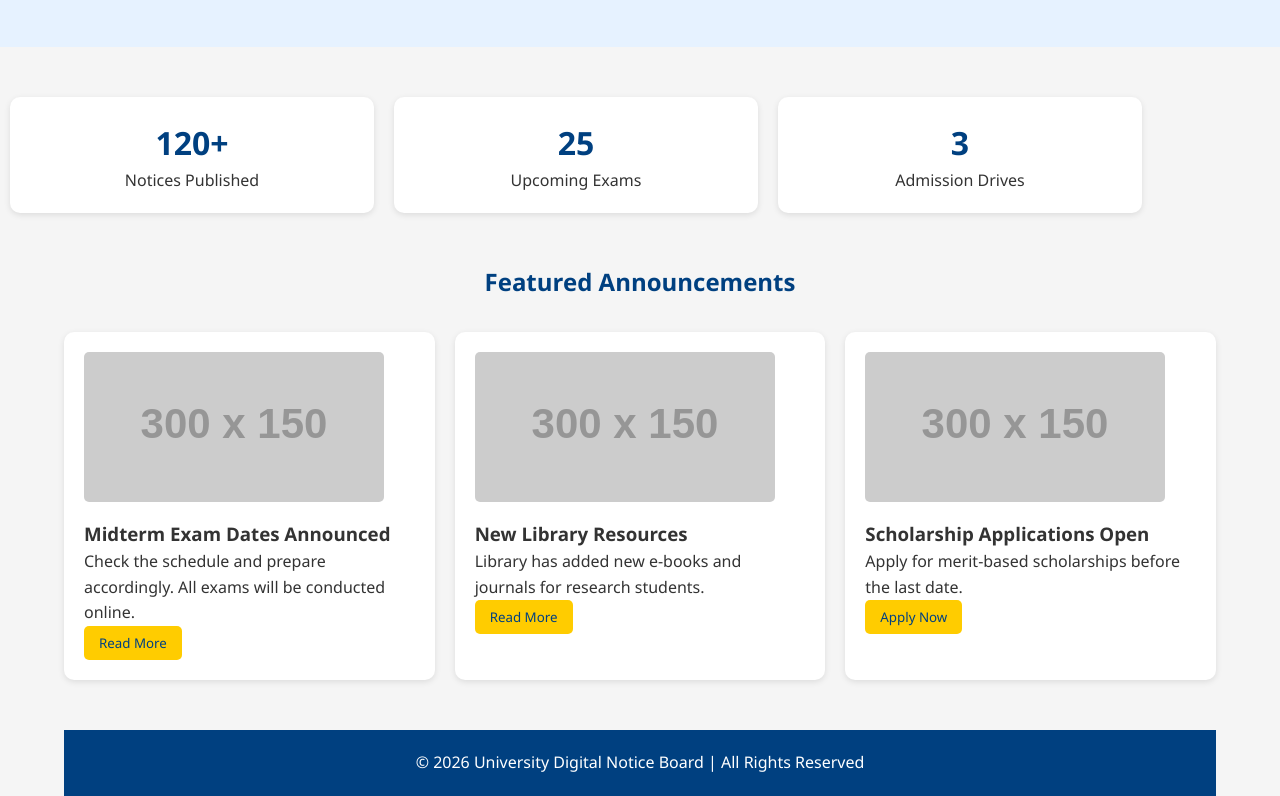
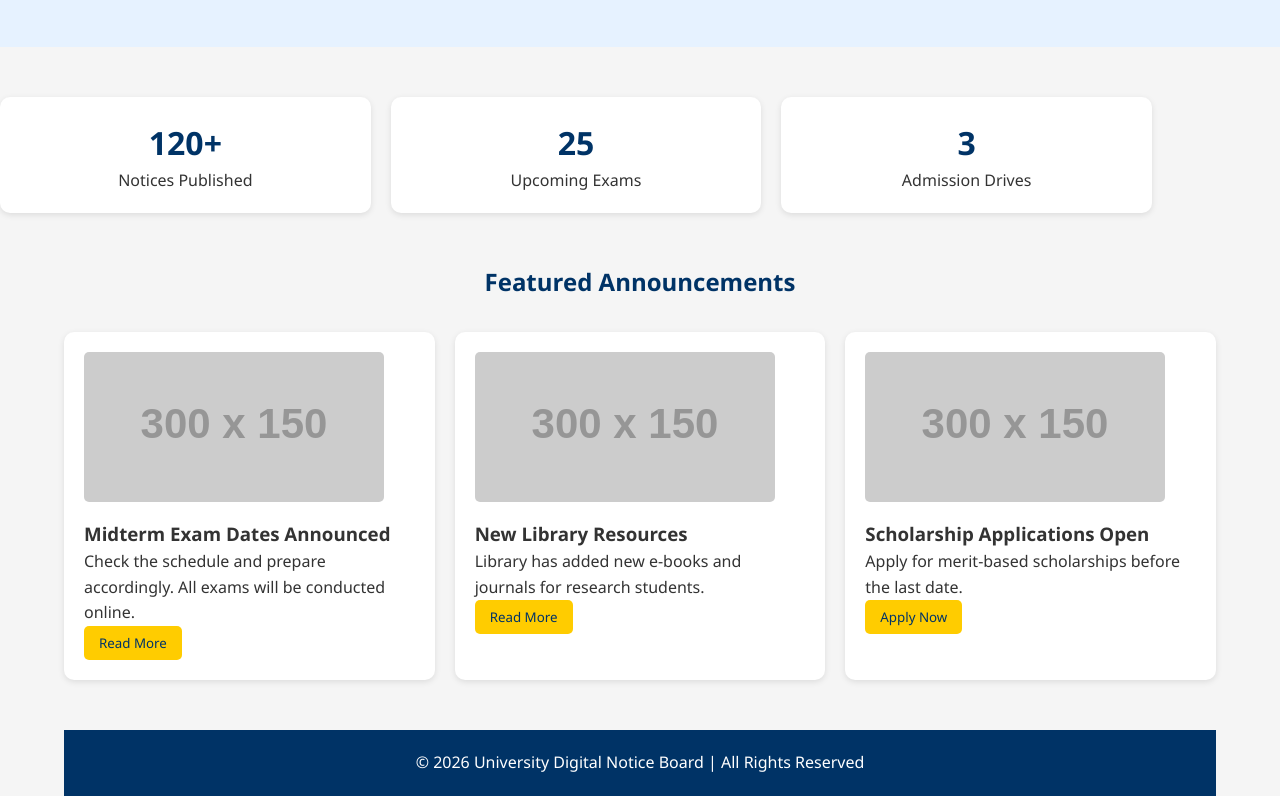
Before and after one commit to Ahsan108art/ucp_notice_board, a website: page src/index.html in a window 1280 px wide. Shown: the part 668-1464 px from the top of the page. Drawn offline with Linux system fonts and the light colour scheme; placeholder pictures from the web are drawn by us.

Commit message:
feature/index-page is pushed

```diff
--- a/styles/style.css
+++ b/styles/style.css
@@ -20,7 +20,7 @@ body {
 
 /* HEADER */
 .header {
-    background-color: #004080;
+    background-color: #036; /* #004080 → #036 short hex */
     color: #fff;
     padding: 20px 0;
     text-align: center;
@@ -45,7 +45,7 @@ body {
 }
 
 .header nav a.active {
-    border-bottom: 2px solid #ffcc00;
+    border-bottom: 2px solid #fc0; /* #ffcc00 → #fc0 short hex */
 }
 
 /* HERO SECTION */
@@ -66,7 +66,7 @@ body {
 }
 
 .btn-primary {
-    background-color: #004080;
+    background-color: #036; /* #004080 → #036 short hex */
     color: #fff;
     padding: 10px 20px;
     border: none;
@@ -76,7 +76,7 @@ body {
 }
 
 .btn-primary:hover {
-    background-color: #003366;
+    background-color: #036; /* #003366 → #036 short hex */
 }
 
 .hero img {
@@ -87,31 +87,36 @@ body {
 
 /* STATS SECTION */
 .stats {
-    display: flex;
-    justify-content: space-between;
+    display: grid; /* prefer grid for uniformity */
+    grid-template-columns: repeat(auto-fit, minmax(250px, 1fr));
+    gap: 20px;
     margin: 50px 0;
 }
 
 .stats .card {
     background-color: #fff;
     padding: 20px;
-    flex: 1;
-    margin: 0 10px;
     text-align: center;
     border-radius: 10px;
-    box-shadow: 0 2px 6px rgba(0,0,0,0.1);
+    box-shadow: 0 2px 6px rgb(0 0 0 / 10%); /* modern alpha notation */
 }
 
 .stats h3 {
     font-size: 2rem;
-    color: #004080;
+    color: #036; /* #004080 → #036 */
+}
+
+/* GENERIC GRID (move above featured for no-descending-specificity) */
+.grid {
+    display: grid;
+    gap: 20px;
 }
 
 /* FEATURED ANNOUNCEMENTS */
 .featured h2 {
     text-align: center;
     margin-bottom: 30px;
-    color: #004080;
+    color: #036; /* #004080 → #036 */
 }
 
 .featured .grid {
@@ -124,7 +129,7 @@ body {
     background-color: #fff;
     padding: 20px;
     border-radius: 10px;
-    box-shadow: 0 2px 6px rgba(0,0,0,0.1);
+    box-shadow: 0 2px 6px rgb(0 0 0 / 10%); /* modern alpha */
 }
 
 .featured img {
@@ -134,8 +139,8 @@ body {
 }
 
 .btn-secondary {
-    background-color: #ffcc00;
-    color: #004080;
+    background-color: #fc0; /* #ffcc00 → #fc0 */
+    color: #036; /* #004080 → #036 */
     padding: 8px 15px;
     border: none;
     cursor: pointer;
@@ -148,19 +153,14 @@ body {
 
 /* FOOTER */
 .footer {
-    background-color: #004080;
+    background-color: #036; /* #004080 → #036 */
     color: #fff;
     text-align: center;
     padding: 20px 0;
     margin-top: 50px;
 }
 
-/* GRID & BUTTONS GENERIC */
+/* BUTTONS GENERIC */
 button {
     transition: 0.3s;
 }
-
-.grid {
-    display: grid;
-    gap: 20px;
-}
```
